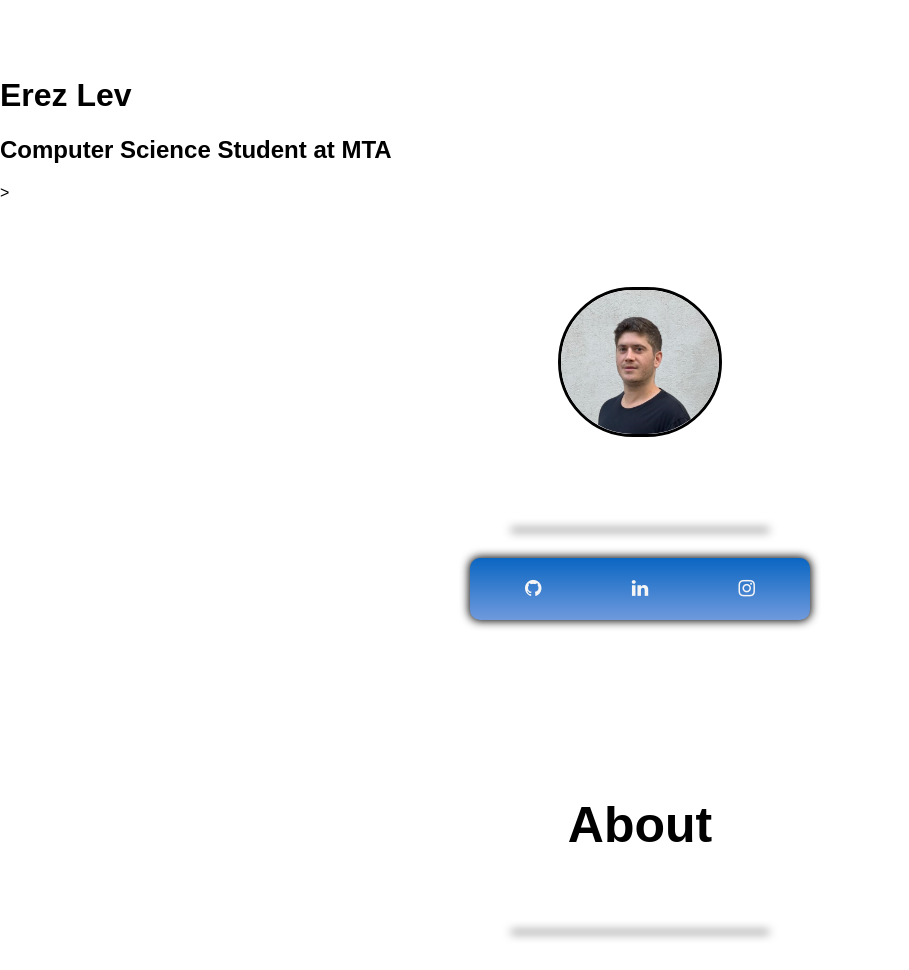
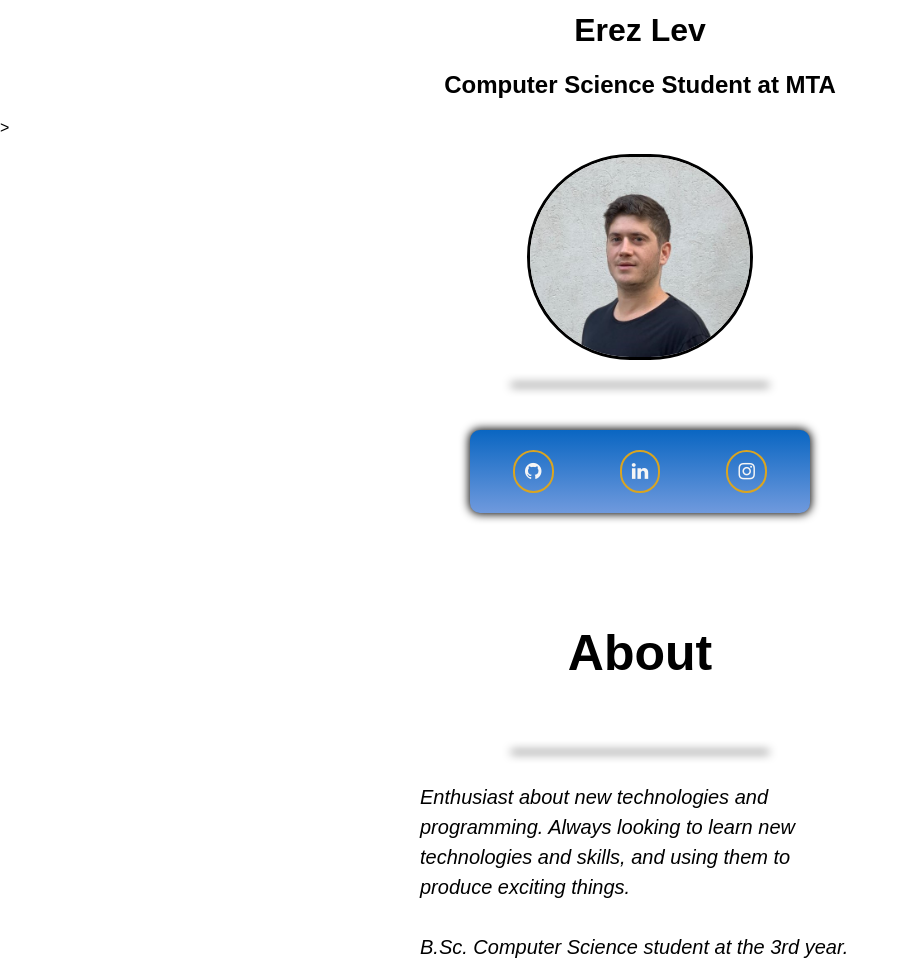
Before and after one commit to erezlev13/erez-website, a plain HTML site: page index.html in a window 1280 px wide. Shown: the part 120-1090 px from the top of the page, without its empty margins (0-909 px from the left). Drawn offline with Linux system fonts and the light colour scheme; a web font is replaced by a local one.

Commit message:
Update main-style.css

```diff
--- a/main-style.css
+++ b/main-style.css
@@ -26,7 +26,7 @@ html, body {
     display: flex;
     top: 0;
     left: 0;
-    width: 100%;
+    width: auto;
     min-width: 20rem;
     list-style: none;
     font-size: 0.9em;
@@ -75,18 +75,33 @@ html, body {
 }
 
 /* COVER */
+/* header {
+    /* background-image: url(./img/starwheel.svg);
+     */
+    /* background-color: lightskyblue;
+    background-size: 50%;
+    background-repeat: no-repeat;
+    background-position: center;
+    background-clip: padding-box;
+} */
+
 .header-cover {
     display: flex;
     align-items: flex-end;
     justify-content: center;
-    height: 40vh;
+    height: 30vh;
     margin-bottom: 0px;
     margin-top: 0px;
 }
 
+header > h1, h2 {
+    text-align: center;
+    color: black;
+}
+
 .header-cover img {
     width: auto;
-    height: 18vh;
+    height: 25vh;
     margin: auto 0;
     padding: 0px;
     border-radius: 200px;
@@ -108,17 +123,18 @@ html, body {
         width: auto;
         height: 5rem;
     }
-  }
+}
 
 #hr-style {
     width: 20vw;
+    margin-bottom: 25px;
     border: 0;
     height: 0; /* Firefox... */
     box-shadow: 0 0 10px 1px black;
 }
 
 .buffer {
-    height: 100px;
+    height: 35px;
 }
 
 /* SIDE NAV */
@@ -155,9 +171,11 @@ html, body {
 }
 
 .side-nav > a, i {
+    padding: 10px;
     color: whitesmoke;
+    border-style: solid;
     border-radius: 200px;
-    border-width: 100px;
+    border-width: 2px;
     border-color: goldenrod;
 }
 
@@ -184,7 +202,7 @@ html, body {
     /* align-content: center; */
     display: grid;
     grid-template-columns: 1fr;
-    grid-template-rows: 1fr 3fr;
+    grid-template-rows: 1fr;
     gap: 10px;
     margin-top: 20px;
 }
@@ -192,24 +210,24 @@ html, body {
 .about h1 {
     font-size: 50px;
     text-align: center;
-    grid-row: 1/2;
+    grid-row: 1fr;
     padding: 10px;
 }
 
 .about p {
     text-align: start;
     line-height: 30px;
-    margin-top: 50px;
     padding: 5px;
     font-size: 20px;
     font-style: italic;
-    grid-row: span 2;
+    grid-row: span 1;
 }
 
 .block-text {
+    margin-top: 0;
     margin-left: auto;
     margin-right: auto;
-    width: 20em;
+    width: 22em;
 }
 
 @media only screen and (min-width: 320px) and (max-width: 480px) {
@@ -217,7 +235,7 @@ html, body {
         width: auto;
         padding: 10px;
         display: grid;
-        grid-template-rows: 1fr 3fr;
+        grid-template-rows: 1fr;
         gap: 10px;
         margin-top: 20px;
     }
```
